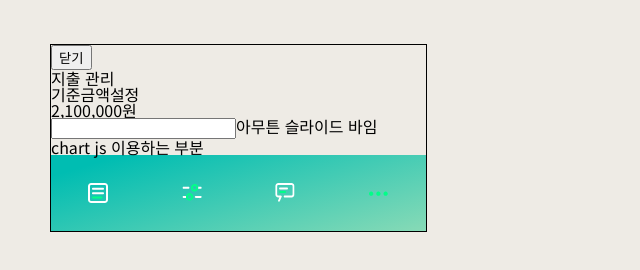
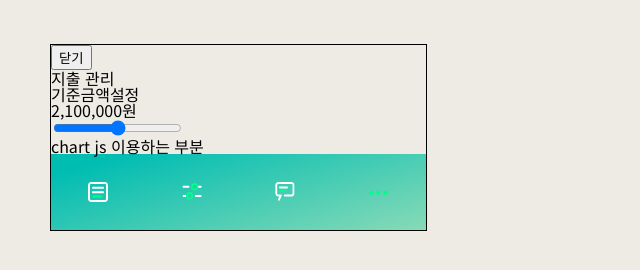
Before and after one commit to lazy-sky/bank-app, a plain HTML site: page chart.html in a window 1280 px wide. Shown: the whole page, without its empty margins (0-640 px from the left). Drawn offline with Linux system fonts and the light colour scheme.

Commit message:
feat: edit input type range

```diff
--- a/chart.html
+++ b/chart.html
@@ -19,7 +19,7 @@
     <section class="standard-setting">
       <p>기준금액설정</p>
       <p>2,100,000원</p>
-      <input class="slidebar">아무튼 슬라이드 바임</input>
+      <input type="range" class="slidebar"></input>
     </section>
 
     <section class="daily-report">
```
